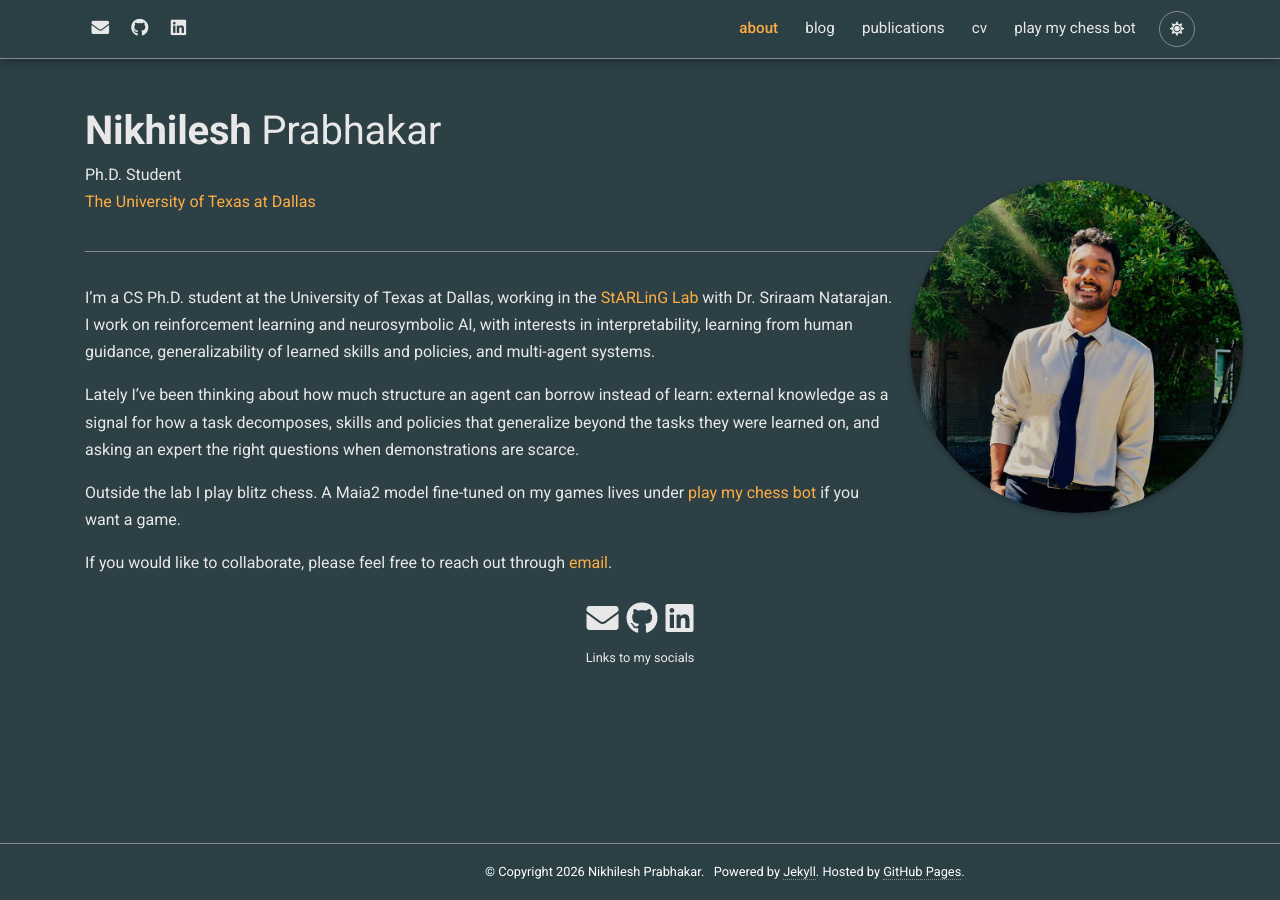
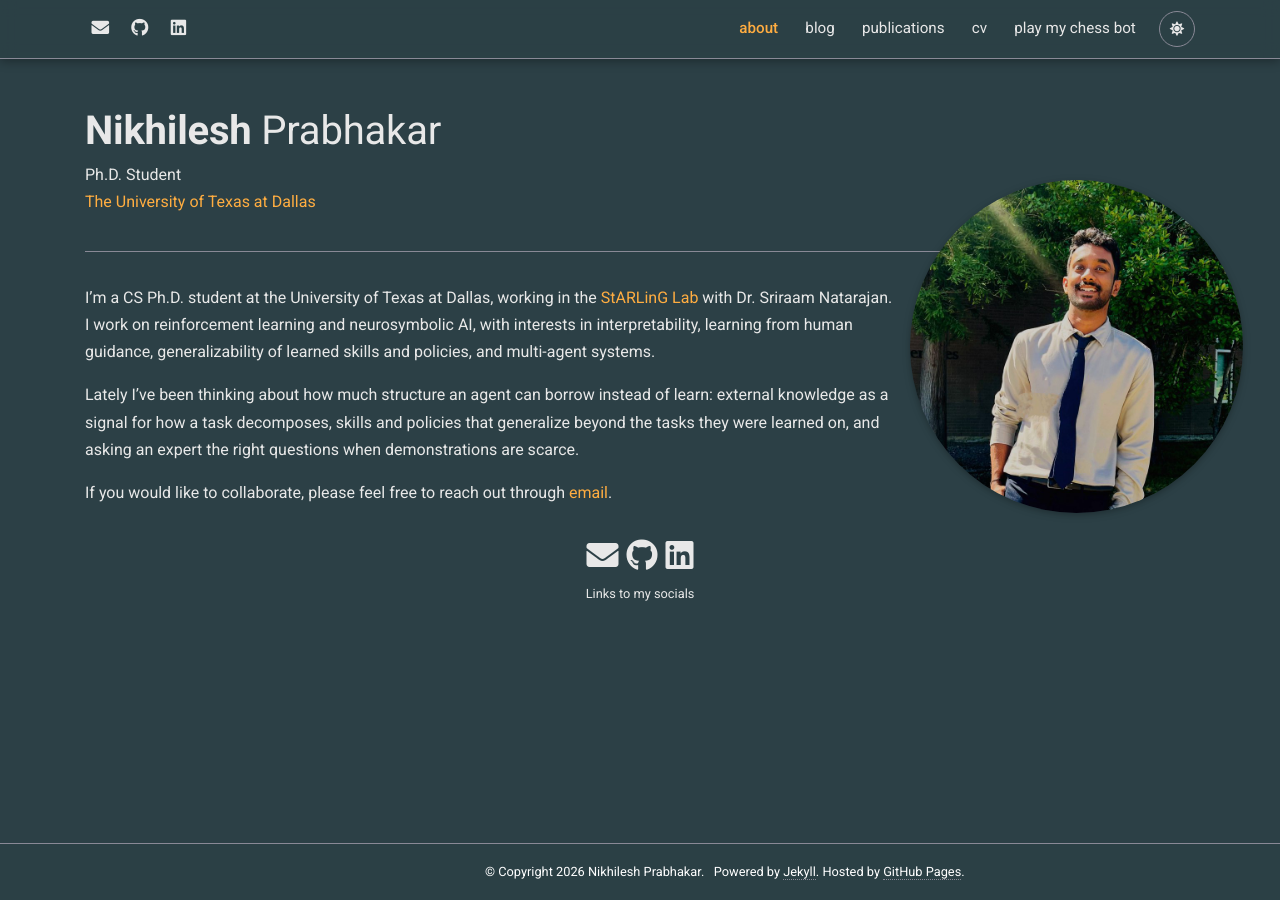
Before and after one commit to nikhileshp/nikhileshp.github.io, a Jekyll site: the page built from _pages/about.md, in a window 1280 px wide. Built offline with Jekyll 4.4.1, drawn with Linux system fonts in a browser that asks for light colours; full-size pictures stand in for the smaller copies a plugin makes; some web fonts are replaced; comment, search, counter and statistics services are not loaded; a style sheet for code colours, icons or effects is not loaded.

Commit message:
about: drop the chess-bot line
Co-Authored-By: Claude Fable 5.1 <noreply@anthropic.com>

```diff
--- a/_pages/about.md
+++ b/_pages/about.md
@@ -23,6 +23,4 @@ I'm a CS Ph.D. student at the University of Texas at Dallas, working in the [StA
 
 Lately I've been thinking about how much structure an agent can borrow instead of learn: external knowledge as a signal for how a task decomposes, skills and policies that generalize beyond the tasks they were learned on, and asking an expert the right questions when demonstrations are scarce.
 
-Outside the lab I play blitz chess. A Maia2 model fine-tuned on my games lives under [play my chess bot](/chess-clone/) if you want a game.
-
 If you would like to collaborate, please feel free to reach out through [email](mailto:nikhilesh.prabhakar@utdallas.edu).
```
